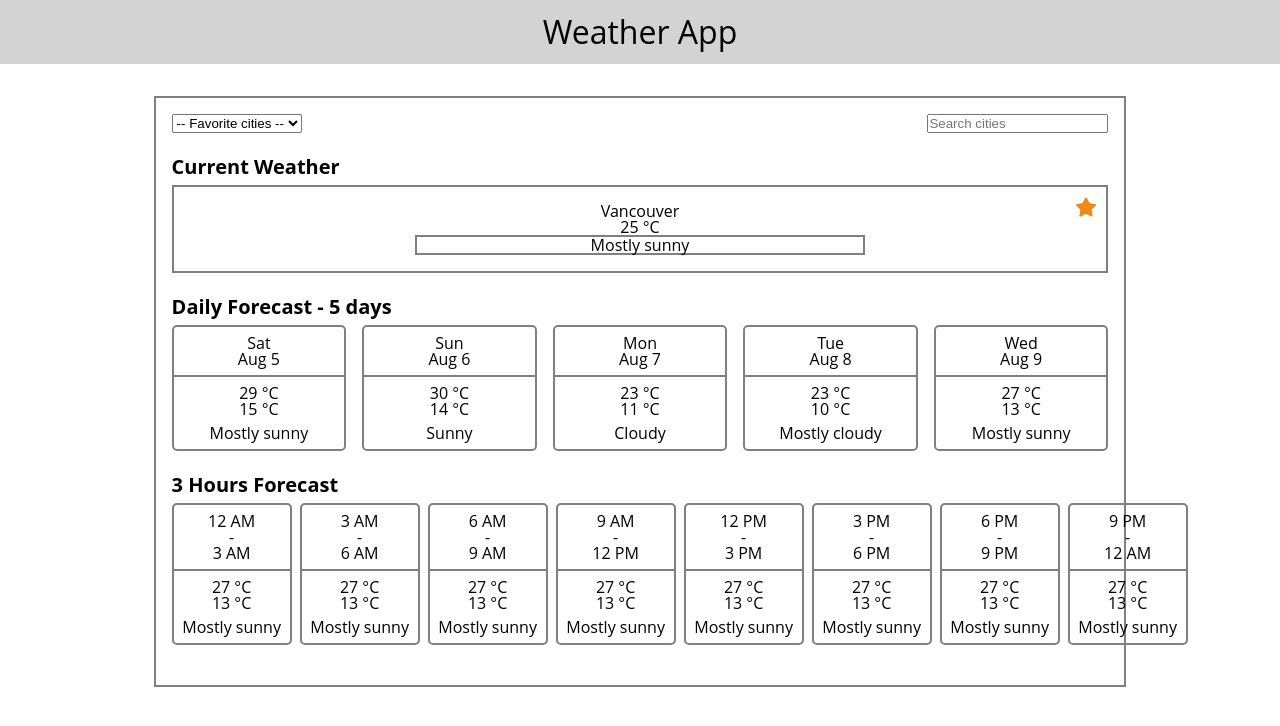
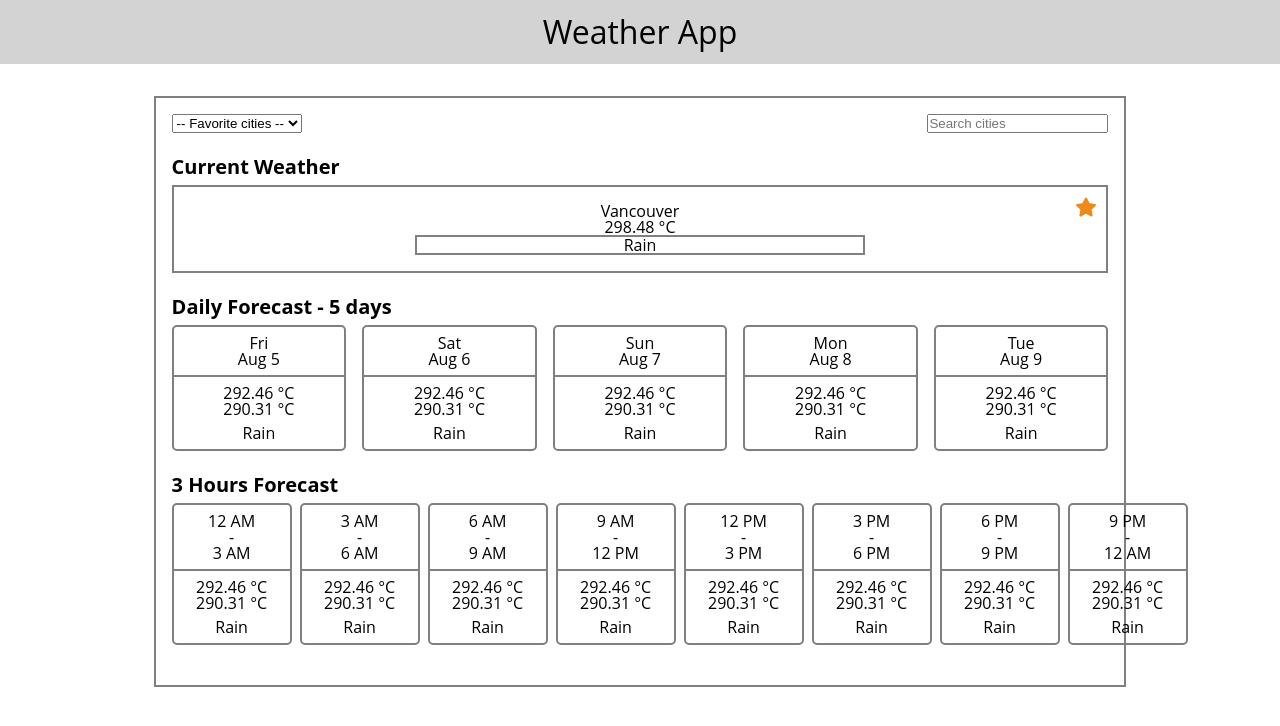
Before and after one commit to Web2-Mid-Term-Project/weather_app, a website: page index.html in a window 1280 px wide. Drawn offline with Linux system fonts and the light colour scheme.

Commit message:
feat: display dummy response

```diff
--- a/index.html
+++ b/index.html
@@ -1,12 +1,10 @@
 <!DOCTYPE html>
 <html lang="en">
-
   <head>
     <meta charset="UTF-8" />
     <meta name="viewport" content="width=device-width, initial-scale=1.0" />
     <link rel="stylesheet" href="css/reset.css" />
     <link rel="stylesheet" href="css/main.css" />
-  <script src="javascript/index.js" type="text/javascript"></script>
     <title>Weather App</title>
   </head>
 
@@ -15,7 +13,6 @@
 
     <main>
       <div class="main-section">
-
         <section class="section input-section">
           <select id="favorite-city-dropdown" class="favorite-city-dropdown">
             <option value="">-- Favorite cities --</option>
@@ -24,7 +21,13 @@
           </select>
 
           <!-- This also needs to have autocomplete functionality from google -->
-        <input type="search" id="search-input" class="search-input" name="search-input" placeholder="Search cities" />
+          <input
+            type="search"
+            id="search-input"
+            class="search-input"
+            name="search-input"
+            placeholder="Search cities"
+          />
         </section>
 
         <section class="section current-weather-section">
@@ -32,157 +35,152 @@
           <div class="container">
             <!-- click favorite button to save city into the select dropdown -->
             <button class="favorite-btn">
-            <svg height="20px" width="20px" version="1.1" id="Capa_1" xmlns="http://www.w3.org/2000/svg"
-              xmlns:xlink="http://www.w3.org/1999/xlink" viewBox="0 0 47.94 47.94" xml:space="preserve">
-              <path fill="#ED8A19;" d="M26.285,2.486l5.407,10.956c0.376,0.762,1.103,1.29,1.944,1.412l12.091,1.757
+              <svg
+                height="20px"
+                width="20px"
+                version="1.1"
+                id="Capa_1"
+                xmlns="http://www.w3.org/2000/svg"
+                xmlns:xlink="http://www.w3.org/1999/xlink"
+                viewBox="0 0 47.94 47.94"
+                xml:space="preserve"
+              >
+                <path
+                  fill="#ED8A19;"
+                  d="M26.285,2.486l5.407,10.956c0.376,0.762,1.103,1.29,1.944,1.412l12.091,1.757
 	c2.118,0.308,2.963,2.91,1.431,4.403l-8.749,8.528c-0.608,0.593-0.886,1.448-0.742,2.285l2.065,12.042
 	c0.362,2.109-1.852,3.717-3.746,2.722l-10.814-5.685c-0.752-0.395-1.651-0.395-2.403,0l-10.814,5.685
 	c-1.894,0.996-4.108-0.613-3.746-2.722l2.065-12.042c0.144-0.837-0.134-1.692-0.742-2.285l-8.749-8.528
 	c-1.532-1.494-0.687-4.096,1.431-4.403l12.091-1.757c0.841-0.122,1.568-0.65,1.944-1.412l5.407-10.956
-	C22.602,0.567,25.338,0.567,26.285,2.486z" />
+	C22.602,0.567,25.338,0.567,26.285,2.486z"
+                />
               </svg>
             </button>
 
             <!-- These contents below should show based on the city that user search -->
-          <h3 class="city-name">Vancouver</h3>
+            <h3 class="city-name"></h3>
             <div class="city-temperature">
-            <span class="temperature">25</span>
+              <span id="current-temperature"></span>
               <span class="temperature-unit">°C</span>
             </div>
-          <div class="city-weather-info">Mostly sunny</div>
+            <div id="current-weather-condition"></div>
           </div>
         </section>
-
 
         <section class="section daily-forcast-section">
           <h2>Daily Forecast - 5 days</h2>
 
           <div class="container">
-
             <div class="daily-tile day-one">
               <div class="tile-top-content">
-              <div class="daily-day">Sat</div>
+                <div id="daily-day1" class="daily-day"></div>
                 <div class="daily-date-wrapper">
-                <span class="month">Aug</span>
-                <span class="date">5</span>
+                  <span id="daily-month1" class="month"></span>
+                  <span id="daily-date1" class="date"></span>
                 </div>
               </div>
               <div class="tile-bottom-content">
                 <div class="temp-wrapper">
-                <span class="high-temp">29</span>
+                  <span id="high-temp-day1" class="high-temp"></span>
                   <span class="temperature-unit">°C</span>
                 </div>
                 <div class="temp-wrapper">
-                <span class="low-temp">15</span>
+                  <span id="low-temp-day1" class="low-temp"></span>
                   <span class="temperature-unit">°C</span>
                 </div>
-              <div class="extra-info">
-                Mostly sunny
-              </div>
+                <div id="weather-condition-day1" class="extra-info"></div>
               </div>
             </div>
 
             <div class="daily-tile day-two">
               <div class="tile-top-content">
-              <div class="daily-day">Sun</div>
+                <div id="daily-day2" class="daily-day"></div>
                 <div class="daily-date-wrapper">
-                <span class="month">Aug</span>
-                <span class="date">6</span>
+                  <span id="daily-month2" class="month"></span>
+                  <span id="daily-date2" class="date"></span>
                 </div>
               </div>
               <div class="tile-bottom-content">
                 <div class="temp-wrapper">
-                <span class="high-temp">30</span>
+                  <span id="high-temp-day2" class="high-temp"></span>
                   <span class="temperature-unit">°C</span>
                 </div>
                 <div class="temp-wrapper">
-                <span class="low-temp">14</span>
+                  <span id="low-temp-day2" class="low-temp"></span>
                   <span class="temperature-unit">°C</span>
                 </div>
-              <div class="extra-info">
-                Sunny
-              </div>
+                <div id="weather-condition-day2" class="extra-info"></div>
               </div>
             </div>
 
             <div class="daily-tile day-three">
               <div class="tile-top-content">
-              <div class="daily-day">Mon</div>
+                <div id="daily-day3" class="daily-day"></div>
                 <div class="daily-date-wrapper">
-                <span class="month">Aug</span>
-                <span class="date">7</span>
+                  <span id="daily-month3" class="month"></span>
+                  <span id="daily-date3" class="date"></span>
                 </div>
               </div>
               <div class="tile-bottom-content">
                 <div class="temp-wrapper">
-                <span class="high-temp">23</span>
+                  <span id="high-temp-day3" class="high-temp"></span>
                   <span class="temperature-unit">°C</span>
                 </div>
                 <div class="temp-wrapper">
-                <span class="low-temp">11</span>
+                  <span id="low-temp-day3" class="low-temp"></span>
                   <span class="temperature-unit">°C</span>
                 </div>
-              <div class="extra-info">
-                Cloudy
-              </div>
+                <div id="weather-condition-day3" class="extra-info"></div>
               </div>
             </div>
 
             <div class="daily-tile day-four">
               <div class="tile-top-content">
-              <div class="daily-day">Tue</div>
+                <div id="daily-day4" class="daily-day"></div>
                 <div class="daily-date-wrapper">
-                <span class="month">Aug</span>
-                <span class="date">8</span>
+                  <span id="daily-month4" class="month"></span>
+                  <span id="daily-date4" class="date"></span>
                 </div>
               </div>
               <div class="tile-bottom-content">
                 <div class="temp-wrapper">
-                <span class="high-temp">23</span>
+                  <span id="high-temp-day4" class="high-temp"></span>
                   <span class="temperature-unit">°C</span>
                 </div>
                 <div class="temp-wrapper">
-                <span class="low-temp">10</span>
+                  <span id="low-temp-day4" class="low-temp"></span>
                   <span class="temperature-unit">°C</span>
                 </div>
-              <div class="extra-info">
-                Mostly cloudy
-              </div>
+                <div id="weather-condition-day4" class="extra-info"></div>
               </div>
             </div>
 
             <div class="daily-tile day-five">
               <div class="tile-top-content">
-              <div class="daily-day">Wed</div>
+                <div id="daily-day5" class="daily-day"></div>
                 <div class="daily-date-wrapper">
-                <span class="month">Aug</span>
-                <span class="date">9</span>
+                  <span id="daily-month5" class="month"></span>
+                  <span id="daily-date5" class="date"></span>
                 </div>
               </div>
               <div class="tile-bottom-content">
                 <div class="temp-wrapper">
-                <span class="high-temp">27</span>
+                  <span id="high-temp-day5" class="high-temp"></span>
                   <span class="temperature-unit">°C</span>
                 </div>
                 <div class="temp-wrapper">
-                <span class="low-temp">13</span>
+                  <span id="low-temp-day5" class="low-temp"></span>
                   <span class="temperature-unit">°C</span>
                 </div>
-              <div class="extra-info">
-                Mostly sunny
+                <div id="weather-condition-day5" class="extra-info"></div>
               </div>
             </div>
           </div>
-
-        </div>
-
         </section>
-
 
         <section class="section hours-forcast-section">
           <h2>3 Hours Forecast</h2>
           <div class="container">
-
             <div class="hours-tile tile-12am">
               <div class="tile-top-content">
                 <div class="time-wrapper">
@@ -193,16 +191,14 @@
               </div>
               <div class="tile-bottom-content">
                 <div class="temp-wrapper">
-                <span class="high-temp">27</span>
+                  <span id="high-temp-0" class="high-temp"></span>
                   <span class="temperature-unit">°C</span>
                 </div>
                 <div class="temp-wrapper">
-                <span class="low-temp">13</span>
+                  <span id="low-temp-0" class="low-temp"></span>
                   <span class="temperature-unit">°C</span>
                 </div>
-              <div class="extra-info">
-                Mostly sunny
-              </div>
+                <div id="weather-condition-0" class="extra-info"></div>
               </div>
             </div>
 
@@ -216,16 +212,14 @@
               </div>
               <div class="tile-bottom-content">
                 <div class="temp-wrapper">
-                <span class="high-temp">27</span>
+                  <span id="high-temp-3" class="high-temp"></span>
                   <span class="temperature-unit">°C</span>
                 </div>
                 <div class="temp-wrapper">
-                <span class="low-temp">13</span>
+                  <span id="low-temp-3" class="low-temp"></span>
                   <span class="temperature-unit">°C</span>
                 </div>
-              <div class="extra-info">
-                Mostly sunny
-              </div>
+                <div id="weather-condition-3" class="extra-info"></div>
               </div>
             </div>
 
@@ -239,19 +233,16 @@
               </div>
               <div class="tile-bottom-content">
                 <div class="temp-wrapper">
-                <span class="high-temp">27</span>
+                  <span id="high-temp-6" class="high-temp"></span>
                   <span class="temperature-unit">°C</span>
                 </div>
                 <div class="temp-wrapper">
-                <span class="low-temp">13</span>
+                  <span id="low-temp-6" class="low-temp"></span>
                   <span class="temperature-unit">°C</span>
                 </div>
-              <div class="extra-info">
-                Mostly sunny
+                <div id="weather-condition-6" class="extra-info"></div>
               </div>
             </div>
-          </div>
-
 
             <div class="hours-tile tile-9am">
               <div class="tile-top-content">
@@ -263,16 +254,14 @@
               </div>
               <div class="tile-bottom-content">
                 <div class="temp-wrapper">
-                <span class="high-temp">27</span>
+                  <span id="high-temp-9" class="high-temp"></span>
                   <span class="temperature-unit">°C</span>
                 </div>
                 <div class="temp-wrapper">
-                <span class="low-temp">13</span>
+                  <span id="low-temp-9" class="low-temp"></span>
                   <span class="temperature-unit">°C</span>
                 </div>
-              <div class="extra-info">
-                Mostly sunny
-              </div>
+                <div id="weather-condition-9" class="extra-info"></div>
               </div>
             </div>
 
@@ -286,16 +275,14 @@
               </div>
               <div class="tile-bottom-content">
                 <div class="temp-wrapper">
-                <span class="high-temp">27</span>
+                  <span id="high-temp-12" class="high-temp"></span>
                   <span class="temperature-unit">°C</span>
                 </div>
                 <div class="temp-wrapper">
-                <span class="low-temp">13</span>
+                  <span id="low-temp-12" class="low-temp"></span>
                   <span class="temperature-unit">°C</span>
                 </div>
-              <div class="extra-info">
-                Mostly sunny
-              </div>
+                <div id="weather-condition-12" class="extra-info"></div>
               </div>
             </div>
 
@@ -309,16 +296,14 @@
               </div>
               <div class="tile-bottom-content">
                 <div class="temp-wrapper">
-                <span class="high-temp">27</span>
+                  <span id="high-temp-15" class="high-temp"></span>
                   <span class="temperature-unit">°C</span>
                 </div>
                 <div class="temp-wrapper">
-                <span class="low-temp">13</span>
+                  <span id="low-temp-15" class="low-temp"></span>
                   <span class="temperature-unit">°C</span>
                 </div>
-              <div class="extra-info">
-                Mostly sunny
-              </div>
+                <div id="weather-condition-15" class="extra-info"></div>
               </div>
             </div>
 
@@ -332,16 +317,14 @@
               </div>
               <div class="tile-bottom-content">
                 <div class="temp-wrapper">
-                <span class="high-temp">27</span>
+                  <span id="high-temp-18" class="high-temp"></span>
                   <span class="temperature-unit">°C</span>
                 </div>
                 <div class="temp-wrapper">
-                <span class="low-temp">13</span>
+                  <span id="low-temp-18" class="low-temp"></span>
                   <span class="temperature-unit">°C</span>
                 </div>
-              <div class="extra-info">
-                Mostly sunny
-              </div>
+                <div id="weather-condition-18" class="extra-info"></div>
               </div>
             </div>
 
@@ -355,26 +338,21 @@
               </div>
               <div class="tile-bottom-content">
                 <div class="temp-wrapper">
-                <span class="high-temp">27</span>
+                  <span id="high-temp-21" class="high-temp"></span>
                   <span class="temperature-unit">°C</span>
                 </div>
                 <div class="temp-wrapper">
-                <span class="low-temp">13</span>
+                  <span id="low-temp-21" class="low-temp"></span>
                   <span class="temperature-unit">°C</span>
                 </div>
-              <div class="extra-info">
-                Mostly sunny
+                <div id="weather-condition-21" class="extra-info"></div>
               </div>
             </div>
           </div>
-
-        </div>
         </section>
-
-
       </div>
     </main>
 
+    <script src="javascript/index.js" type="text/javascript"></script>
   </body>
-
 </html>
--- a/javascript/index.js
+++ b/javascript/index.js
@@ -1 +1,155 @@
-console.log("test");
+const CITY_NAME = "Vancouver";
+
+const displayCityName = () => {
+  const cityNameElements = document.getElementsByClassName("city-name");
+  const element = cityNameElements[0];
+  element.textContent = CITY_NAME;
+};
+
+const displayCurrentWeather = () => {
+  const currentTemperatureElem = document.getElementById("current-temperature");
+  const currentWeatherConditionElem = document.getElementById(
+    "current-weather-condition"
+  );
+
+  // FIXME: replace with real API call
+  // ref: https://openweathermap.org/current
+  const dummyResponse = {
+    weather: [{ main: "Rain" }],
+    main: { temp: 298.48 },
+  };
+
+  currentTemperatureElem.textContent = dummyResponse.main.temp;
+  currentWeatherConditionElem.textContent = dummyResponse.weather[0].main;
+};
+
+const displayDailyForecast = () => {
+  // FIXME: replace with real API call
+  // ref: https://openweathermap.org/forecast5
+  const dummyResponse = {
+    list: [
+      {
+        main: { temp_min: 290.31, temp_max: 292.46 },
+        weather: [{ main: "Rain" }],
+        dt_txt: "2022-08-05 15:00:00",
+      },
+      {
+        main: { temp_min: 290.31, temp_max: 292.46 },
+        weather: [{ main: "Rain" }],
+        dt_txt: "2022-08-06 15:00:00",
+      },
+      {
+        main: { temp_min: 290.31, temp_max: 292.46 },
+        weather: [{ main: "Rain" }],
+        dt_txt: "2022-08-07 15:00:00",
+      },
+      {
+        main: { temp_min: 290.31, temp_max: 292.46 },
+        weather: [{ main: "Rain" }],
+        dt_txt: "2022-08-08 15:00:00",
+      },
+      {
+        main: { temp_min: 290.31, temp_max: 292.46 },
+        weather: [{ main: "Rain" }],
+        dt_txt: "2022-08-09 15:00:00",
+      },
+    ],
+  };
+
+  dummyResponse.list.forEach((weather, i) => {
+    const highTempElem = document.getElementById(`high-temp-day${i + 1}`);
+    highTempElem.textContent = weather.main.temp_max;
+    const lowTempElem = document.getElementById(`low-temp-day${i + 1}`);
+    lowTempElem.textContent = weather.main.temp_min;
+
+    const dateObj = new Date(weather.dt_txt);
+
+    // day
+    const day = dateObj.toLocaleString("en-US", { weekday: "short" });
+    const dayElem = document.getElementById(`daily-day${i + 1}`);
+    dayElem.textContent = day;
+
+    // month
+    const month = dateObj.toLocaleString("en-US", { month: "short" });
+    const monthElem = document.getElementById(`daily-month${i + 1}`);
+    monthElem.textContent = month;
+
+    // date
+    const date = dateObj.getDate();
+    const dateElem = document.getElementById(`daily-date${i + 1}`);
+    dateElem.textContent = date;
+
+    const conditionElem = document.getElementById(
+      `weather-condition-day${i + 1}`
+    );
+    conditionElem.textContent = weather.weather[0].main;
+  });
+};
+
+const displayThreeHourRange = () => {
+  // FIXME: replace with real API call
+  // ref: https://openweathermap.org/forecast5
+  const dummyResponse = {
+    list: [
+      {
+        main: { temp_min: 290.31, temp_max: 292.46 },
+        weather: [{ main: "Rain" }],
+        dt_txt: "2022-08-05 00:00:00",
+      },
+      {
+        main: { temp_min: 290.31, temp_max: 292.46 },
+        weather: [{ main: "Rain" }],
+        dt_txt: "2022-08-05 03:00:00",
+      },
+      {
+        main: { temp_min: 290.31, temp_max: 292.46 },
+        weather: [{ main: "Rain" }],
+        dt_txt: "2022-08-05 06:00:00",
+      },
+      {
+        main: { temp_min: 290.31, temp_max: 292.46 },
+        weather: [{ main: "Rain" }],
+        dt_txt: "2022-08-05 09:00:00",
+      },
+      {
+        main: { temp_min: 290.31, temp_max: 292.46 },
+        weather: [{ main: "Rain" }],
+        dt_txt: "2022-08-05 12:00:00",
+      },
+      {
+        main: { temp_min: 290.31, temp_max: 292.46 },
+        weather: [{ main: "Rain" }],
+        dt_txt: "2022-08-05 15:00:00",
+      },
+      {
+        main: { temp_min: 290.31, temp_max: 292.46 },
+        weather: [{ main: "Rain" }],
+        dt_txt: "2022-08-05 18:00:00",
+      },
+      {
+        main: { temp_min: 290.31, temp_max: 292.46 },
+        weather: [{ main: "Rain" }],
+        dt_txt: "2022-08-05 21:00:00",
+      },
+    ],
+  };
+
+  dummyResponse.list.forEach((weather, i) => {
+    const highTempElem = document.getElementById(`high-temp-${i * 3}`);
+    highTempElem.textContent = weather.main.temp_max;
+    const lowTempElem = document.getElementById(`low-temp-${i * 3}`);
+    lowTempElem.textContent = weather.main.temp_min;
+
+    const conditionElem = document.getElementById(`weather-condition-${i * 3}`);
+    conditionElem.textContent = weather.weather[0].main;
+  });
+};
+
+function main() {
+  displayCityName();
+  displayCurrentWeather();
+  displayDailyForecast();
+  displayThreeHourRange();
+}
+
+main();
--- a/scss/_layout.scss
+++ b/scss/_layout.scss
@@ -80,7 +80,7 @@ h2 {
         right: 10px;
     }
 
-    .city-weather-info {
+    #current-weather-condition {
         width: 50%;
         height: auto;
         border: 2px solid grey;
```
Also changed, not shown: css/main.css. Lines whose indentation alone changed are shown as unchanged.
